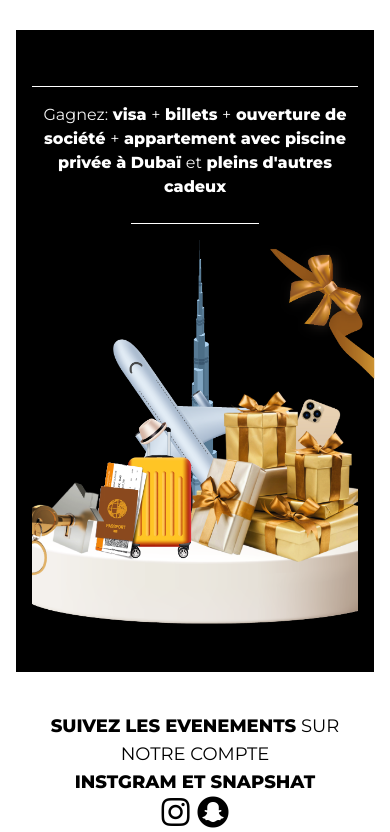
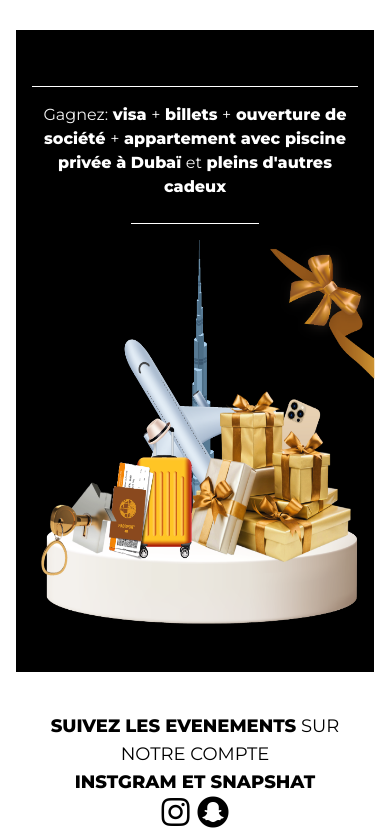
Before and after one commit to ayedimedamine/DUBAI-LIFE, a PHP site: template views/home.php in a window 390 px wide. Shown: the part 1133-1965 px from the top of the page. Run offline with PHP 8.4, Linux system fonts and the light colour scheme; the template is opened without the code that fills it, so the values that code supplies are empty; style sheets or scripts are compiled from the project's sources; some libraries are stand-ins or nearby versions.

Commit message:
fix : fix some styling essue

```diff
--- a/assets/css/styles.css
+++ b/assets/css/styles.css
@@ -1073,7 +1073,7 @@ footer::before {
   .popover__content {
     margin: 0 auto;
     font-size: 14px;
-    padding: 15px 8px;
+    padding: 15px;
 
     width: 100%;
     border-bottom-left-radius: 20px;
--- a/views/home.php
+++ b/views/home.php
@@ -112,7 +112,7 @@
              <p class="w-32 mx-auto mb-4 border-t border-white"><p>
             <img class="absolute right-0 w-28 md:w-56 object-cover h-auto -mr-2 md:-mr-4 mt-0" src="../assets/images/v1.0.0/gift.png" alt="The Dubai Life" />
             <div class="px-4 md:px-16">
-              <img class="object-cover h-96 mx-auto" src="../assets/images/v1.0.0/banner.png" alt="The Dubai Life" />
+              <img class="object-fit h-96 mx-auto" src="../assets/images/v1.0.0/banner.png" alt="The Dubai Life" />
             </div>
         </div>
         <div class="mt-6 max-w-xl px-8 block md:hidden">
```
